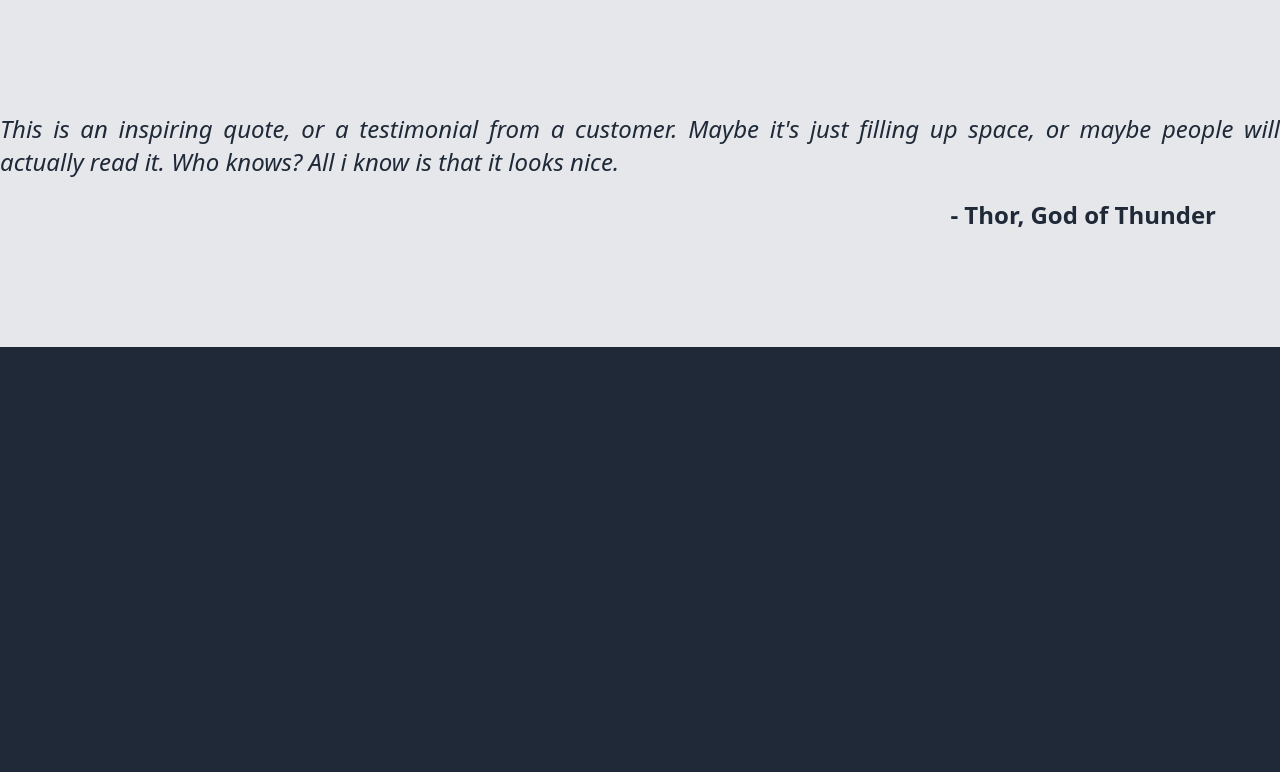
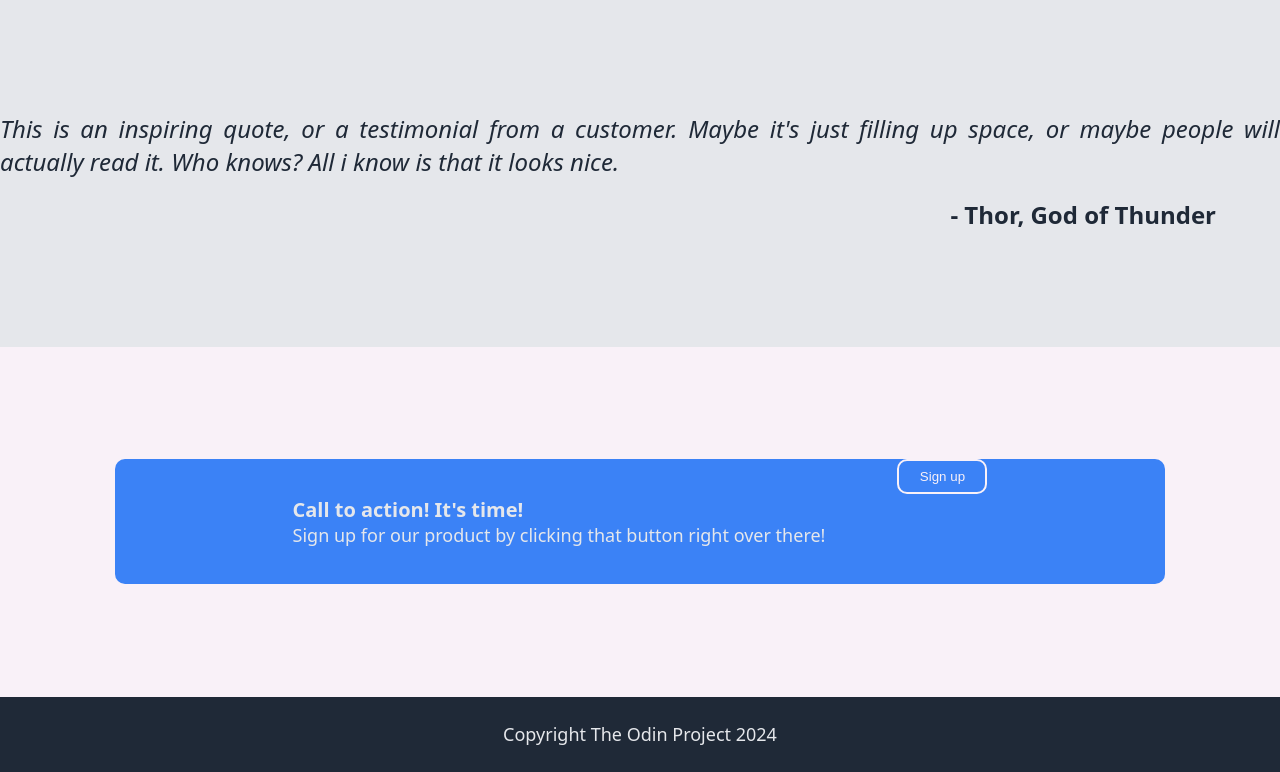
Before and after one commit to joaovict18/landing-page, a plain HTML site: page index.html in a window 1280 px wide. Shown: the part 1112-1884 px from the top of the page. Before the commit the page ends 1459 px from the top, so only its background shows below. Drawn offline with Linux system fonts and the light colour scheme.

Commit message:
Section fourth and footer complete It's remains only details and refactoring

```diff
--- a/index.html
+++ b/index.html
@@ -51,5 +51,19 @@
         <p class="quote">- Thor, God of Thunder</p>
     </div>
 
+    <div class="fourth-section">
+        <div class="square">
+            <div class="text">
+                <p class="bold-text">Call to action! It's time!</p>
+                <p>Sign up for our product by clicking that button right over there!</p>
+            </div>
+            <button class="second-button">Sign up</button>
+        </div>
+    </div>
+
+    <div class="footer">
+        <p>Copyright The Odin Project 2024</p>
+    </div>
+
 </body>
 </html>
--- a/style.css
+++ b/style.css
@@ -130,3 +130,45 @@ h3 {
     padding-right: 64px;
     align-self: self-end;
 }
+
+.fourth-section {
+    height: 350px;
+    background-color: #F9F1F8;
+    display: flex;
+    justify-content: center;
+    align-items: center;
+}
+
+.square {
+    width: 1050px;
+    background-color: #3B82F6;
+    display: flex;
+    justify-content: center;
+    align-items: center;
+    gap: 72px;
+    border-radius: 10px;
+}
+
+.bold-text {
+    font-weight: 900;
+    font-size: 20px;
+}
+
+.second-button {
+    border: 2px solid #F9F1F8;
+    border-radius: 10px;
+
+}
+
+.text p {
+    margin: 0px;
+}
+
+.footer {
+    background-color: #1F2937;
+    display: flex;
+    justify-content: center;
+    align-items: center;
+    color: #F9F1F8;
+    height: 75px;
+}
```
